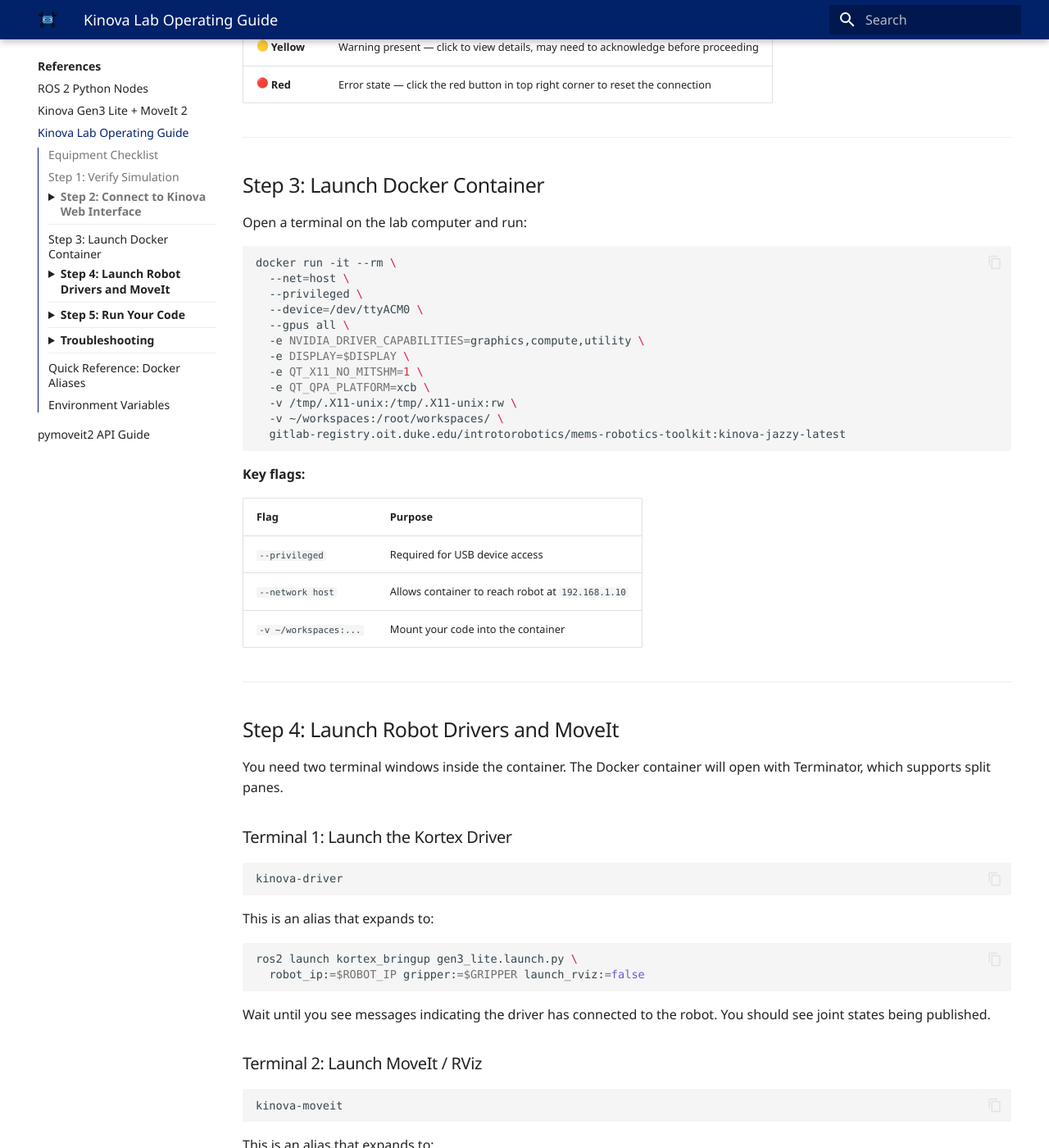
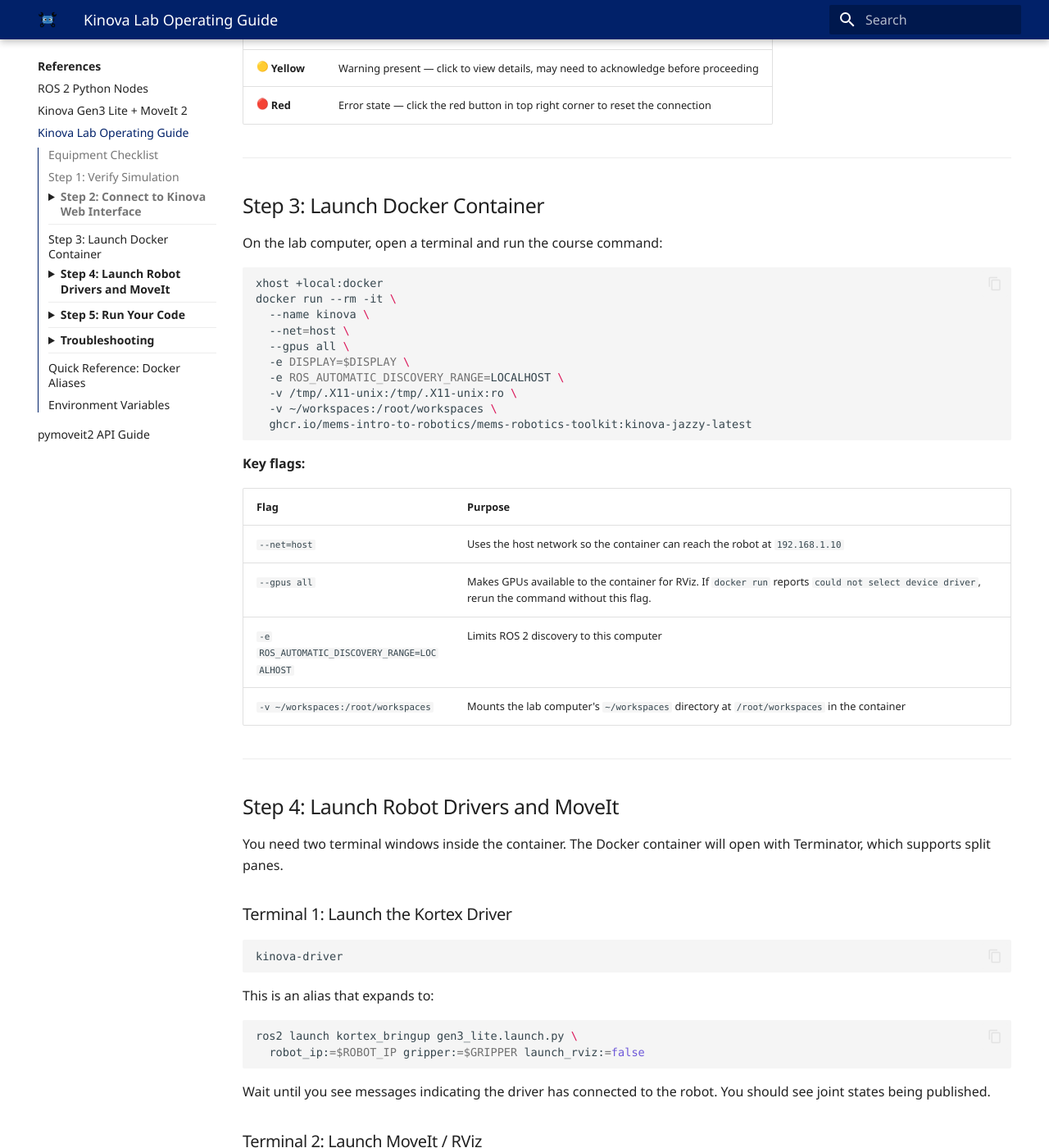
Before and after one commit to MEMS-Intro-to-Robotics/MEMS-Intro-to-Robotics.github.io, an MkDocs documentation site: the page built from docs/guides/kinova_lab_operating_guide.md, in a window 1280 px wide and 1400 px high, scrolled down 1768 px. Shown: the whole window at 82% size. Built offline with MkDocs 1.6.1 and Material for MkDocs 9.7.7, drawn with Linux system fonts in a browser that asks for light colours; emoji names are drawn with the system emoji font; some of the changed text lies outside the part shown.

Commit message:
Use the course docker command in the Kinova lab operating guide
Step 3 still had the 2025 command: the old GitLab registry and the
--privileged, /dev/ttyACM0, and QT flags. It now matches the canonical
command the labs use (GHCR image, --gpus all with the fallback note,
ROS_AUTOMATIC_DISCOVERY_RANGE=LOCALHOST), and the checklist says to pull the
image rather than build it.

````diff
--- a/docs/guides/kinova_lab_operating_guide.md
+++ b/docs/guides/kinova_lab_operating_guide.md
@@ -10,7 +10,7 @@
 - [ ] Kinova Gen3 Lite arm (powered on)
 - [ ] USB cable connecting robot to lab computer
 - [ ] E-stop device plugged into wall power and connected to robot
-- [ ] Lab computer with Docker installed and Kinova image built
+- [ ] Lab computer with Docker installed and the course Kinova image pulled (`docker pull ghcr.io/mems-intro-to-robotics/mems-robotics-toolkit:kinova-jazzy-latest`)
 - [ ] Network configured so lab computer can reach `192.168.1.10`
 
 ---
@@ -57,30 +57,29 @@
 
 ## Step 3: Launch Docker Container
 
-Open a terminal on the lab computer and run:
+On the lab computer, open a terminal and run the course command:
 
 ```bash
-docker run -it --rm \
+xhost +local:docker
+docker run --rm -it \
+  --name kinova \
   --net=host \
-  --privileged \
-  --device=/dev/ttyACM0 \
   --gpus all \
-  -e NVIDIA_DRIVER_CAPABILITIES=graphics,compute,utility \
   -e DISPLAY=$DISPLAY \
-  -e QT_X11_NO_MITSHM=1 \
-  -e QT_QPA_PLATFORM=xcb \
-  -v /tmp/.X11-unix:/tmp/.X11-unix:rw \
-  -v ~/workspaces:/root/workspaces/ \
-  gitlab-registry.oit.duke.edu/introtorobotics/mems-robotics-toolkit:kinova-jazzy-latest
+  -e ROS_AUTOMATIC_DISCOVERY_RANGE=LOCALHOST \
+  -v /tmp/.X11-unix:/tmp/.X11-unix:ro \
+  -v ~/workspaces:/root/workspaces \
+  ghcr.io/mems-intro-to-robotics/mems-robotics-toolkit:kinova-jazzy-latest
 ```
 
 **Key flags:**
 
 | Flag | Purpose |
 |------|---------|
-| `--privileged` | Required for USB device access |
-| `--network host` | Allows container to reach robot at `192.168.1.10` |
-| `-v ~/workspaces:...` | Mount your code into the container |
+| `--net=host` | Uses the host network so the container can reach the robot at `192.168.1.10` |
+| `--gpus all` | Makes GPUs available to the container for RViz. If `docker run` reports `could not select device driver`, rerun the command without this flag. |
+| `-e ROS_AUTOMATIC_DISCOVERY_RANGE=LOCALHOST` | Limits ROS 2 discovery to this computer |
+| `-v ~/workspaces:/root/workspaces` | Mounts the lab computer's `~/workspaces` directory at `/root/workspaces` in the container |
 
 ---
 
````
